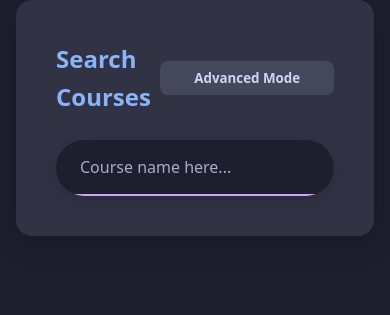
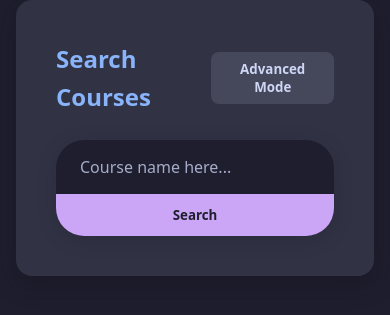
Before and after one commit to ImShyMike/DGES-Scraper, a Flask app: page / in a window 390 px wide. Shown: the part 177-492 px from the top of the page. Run offline with Flask 3, Linux system fonts and the light colour scheme; some web fonts are replaced.

Commit message:
fix responsiveness

```diff
--- a/static/css/style.css
+++ b/static/css/style.css
@@ -172,7 +172,7 @@ button:hover {
 
 @media (max-width: 600px) {
   form {
-    height: auto;
+    height: auto !important;
     flex-direction: column;
     border-radius: 16px;
   }
@@ -182,7 +182,7 @@ button:hover {
     border-radius: 16px 16px 0 0;
   }
 
-  button {
+  button[type="submit"] {
     padding: 12px;
     border-radius: 0 0 16px 16px;
     width: 100%;
```
